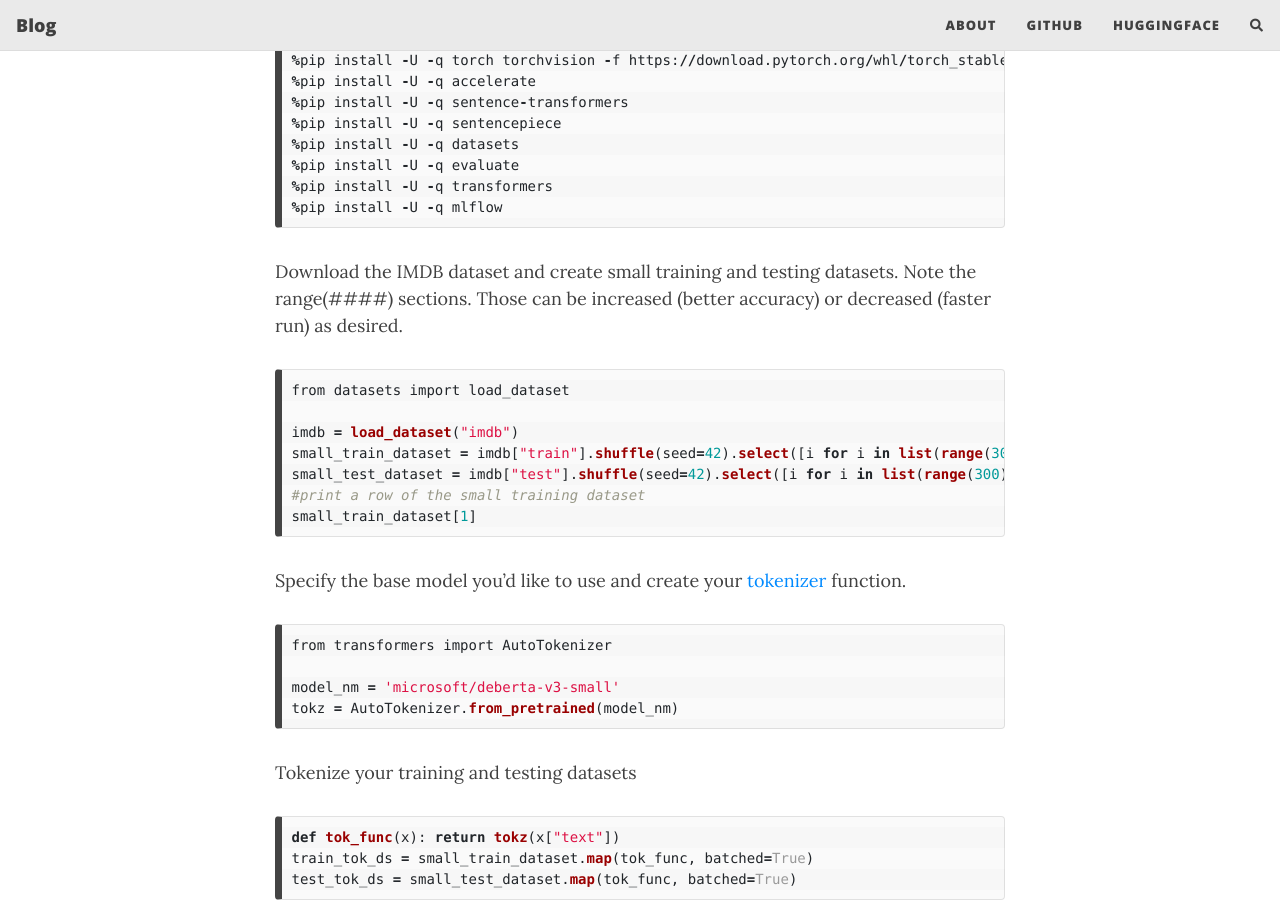
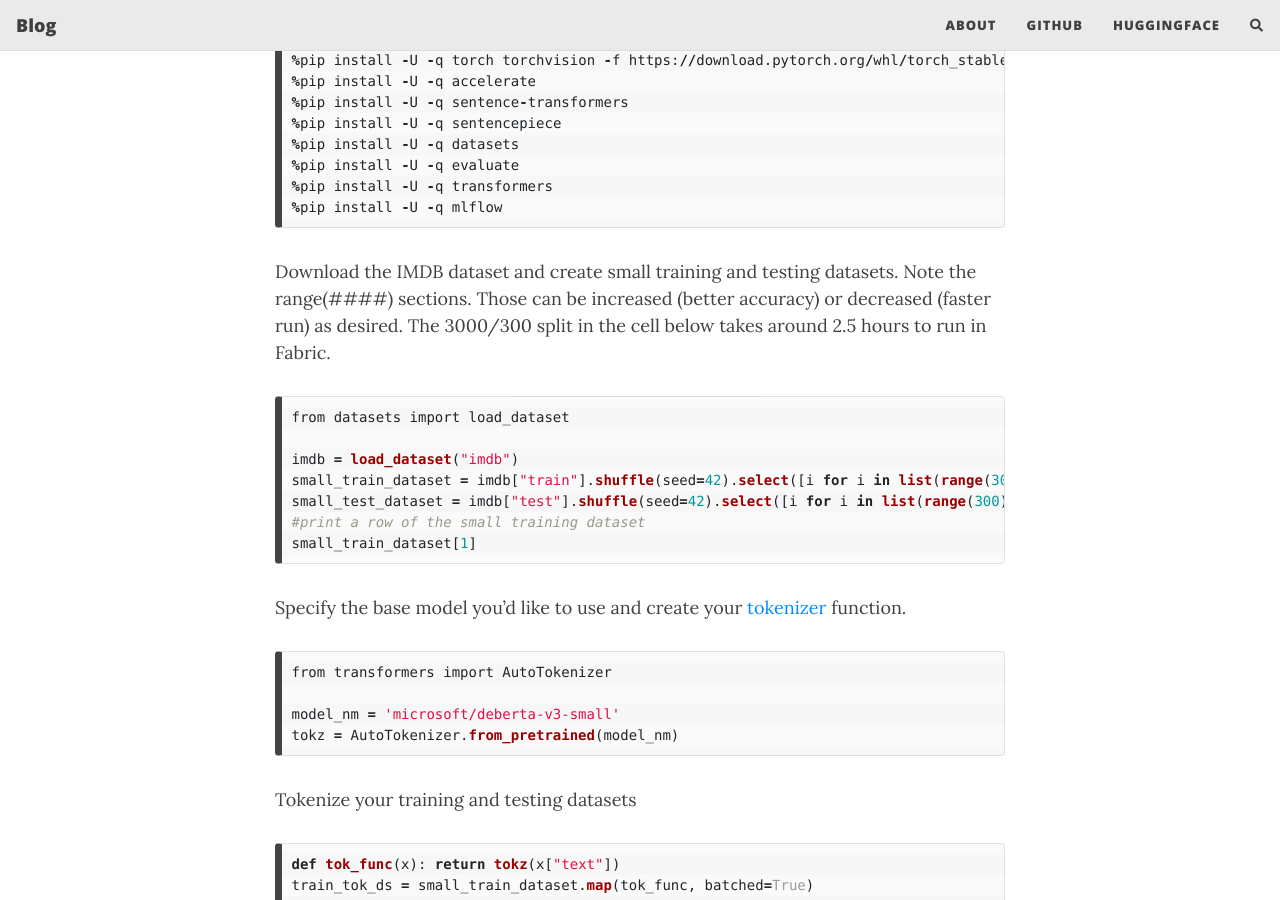
Before and after one commit to ssugar/Blog, a Jekyll site: the page built from _posts/Fabric/2024-07-08-SentimentAnalysisInFabric.md, in a window 1280 px wide and 900 px high, scrolled down 2258 px. Built offline with Jekyll 4.4.1, drawn with Linux system fonts in a browser that asks for light colours; nearby versions of some CDN libraries; emoji names are drawn with the system emoji font; comment, search, counter and statistics services are not loaded.

````diff
--- a/_posts/Fabric/2024-07-08-SentimentAnalysisInFabric.md
+++ b/_posts/Fabric/2024-07-08-SentimentAnalysisInFabric.md
@@ -37,7 +37,7 @@ Install requirements
 %pip install -U -q mlflow
 ```
 
-Download the IMDB dataset and create small training and testing datasets.  Note the range(####) sections.  Those can be increased (better accuracy) or decreased (faster run) as desired.
+Download the IMDB dataset and create small training and testing datasets.  Note the range(####) sections.  Those can be increased (better accuracy) or decreased (faster run) as desired.  The 3000/300 split in the cell below takes around 2.5 hours to run in Fabric.
 
 ```python
 from datasets import load_dataset
````
Also changed, not shown: assets/images/Sentiment-trainingComplete.png.
